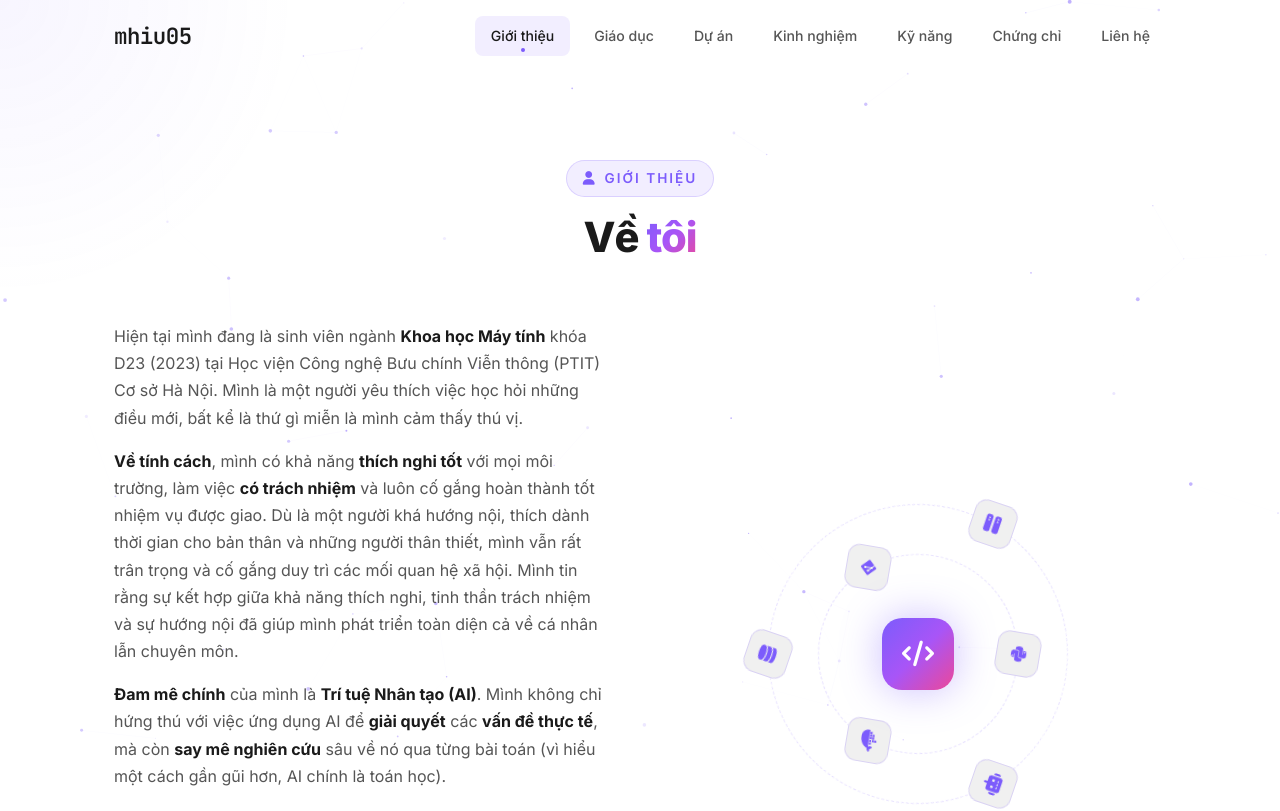
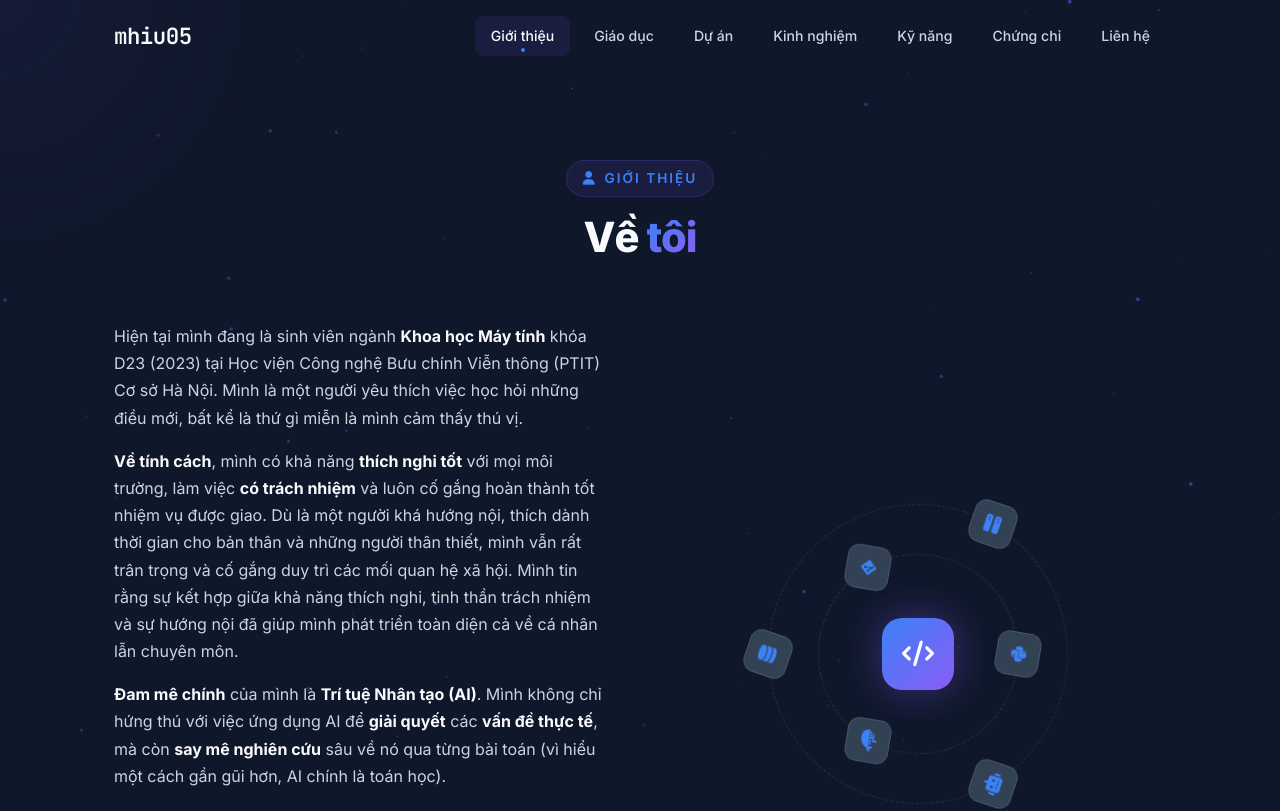
Before and after one commit to mhiu05/portfolio, a React (Vite) app: page / in a window 1280 px wide. Shown: the top 811 px of the page. Built offline with nearby package versions, Linux system fonts and the light colour scheme.

Commit message:
Change color scheme to a soft dark theme for better readability

```diff
--- a/src/index.css
+++ b/src/index.css
@@ -2,27 +2,27 @@
    CSS VARIABLES & DESIGN TOKENS
    =========================== */
 :root {
-    /* Colors */
-    --bg-primary: #ffffff;
-    --bg-secondary: #f8f8f8;
-    --bg-tertiary: #f0f0f0;
-    --bg-card: rgba(245, 245, 245, 0.8);
-    --bg-card-hover: rgba(240, 240, 240, 0.9);
+    /* Colors - Soft Dark Theme */
+    --bg-primary: #0f172a;
+    --bg-secondary: #1e293b;
+    --bg-tertiary: #334155;
+    --bg-card: rgba(30, 41, 59, 0.8);
+    --bg-card-hover: rgba(51, 65, 85, 0.9);
 
-    --text-primary: #1a1a1a;
-    --text-secondary: #555555;
-    --text-muted: #999999;
+    --text-primary: #f8fafc;
+    --text-secondary: #cbd5e1;
+    --text-muted: #94a3b8;
 
-    --accent-primary: #7c5cfc;
-    --accent-secondary: #00d4aa;
-    --accent-tertiary: #ff6b9d;
+    --accent-primary: #3b82f6;
+    --accent-secondary: #0ea5e9;
+    --accent-tertiary: #8b5cf6;
 
-    --gradient-primary: linear-gradient(135deg, #7c5cfc 0%, #00d4aa 50%, #00b4d8 100%);
-    --gradient-hero: linear-gradient(135deg, #7c5cfc 0%, #a855f7 50%, #ec4899 100%);
-    --gradient-card: linear-gradient(135deg, rgba(124, 92, 252, 0.1) 0%, rgba(0, 212, 170, 0.05) 100%);
+    --gradient-primary: linear-gradient(135deg, #3b82f6 0%, #0ea5e9 100%);
+    --gradient-hero: linear-gradient(135deg, #3b82f6 0%, #8b5cf6 100%);
+    --gradient-card: linear-gradient(135deg, rgba(59, 130, 246, 0.1) 0%, rgba(14, 165, 233, 0.05) 100%);
 
-    --border-color: rgba(124, 92, 252, 0.2);
-    --border-glow: rgba(124, 92, 252, 0.3);
+    --border-color: rgba(148, 163, 184, 0.2);
+    --border-glow: rgba(59, 130, 246, 0.3);
 
     /* Shadows */
     --shadow-sm: 0 2px 8px rgba(0, 0, 0, 0.3);
```
